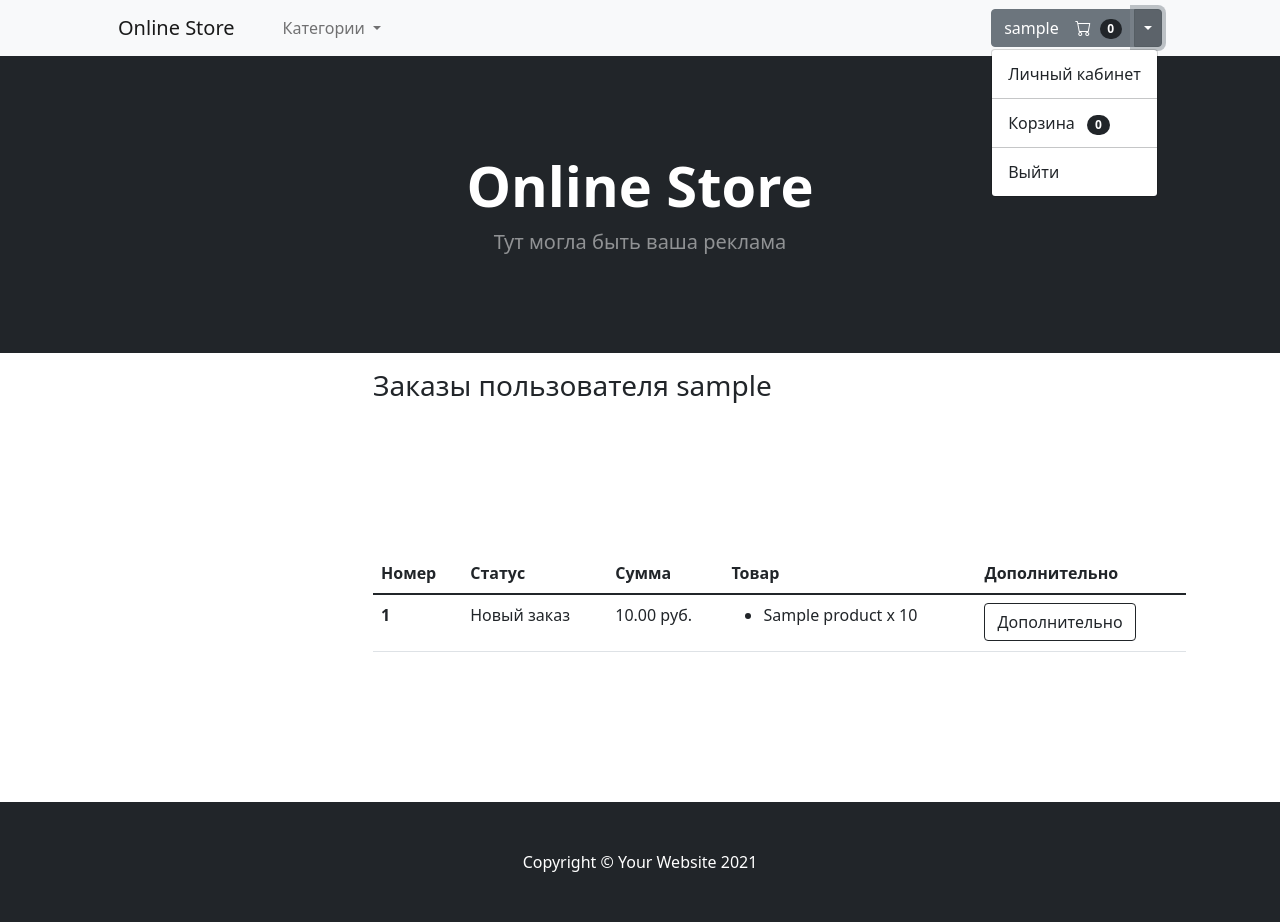
After one commit to EvgeniiMorozov/web_magazine, a Django app: page /profile/ in a window 1280 px wide, after a click on "Toggle Dropdown". The commit adds this page. Run offline with Django 3.2, Linux system fonts and the light colour scheme; a user stored in the database is signed in; tables that the repository leaves empty hold one stand-in row (values such as "Sample post"); grey boxes marked "Sample" are stand-in pictures.

Commit message:
lesson 7 add personal info (orders)

```diff
--- a/shop/forms.py
+++ b/shop/forms.py
@@ -31,7 +31,7 @@ class LoginForm(forms.ModelForm):
         self.fields["password"].label = "Пароль"
 
     def clean(self):
-        # super().clean()
+
         username = self.cleaned_data["username"]
         password = self.cleaned_data["password"]
 
--- a/shop/templates/shop/_inc/_header_navbar.html
+++ b/shop/templates/shop/_inc/_header_navbar.html
@@ -73,11 +73,18 @@
                     </button>
 
                     <ul class="dropdown-menu">
-                        <li><a class="dropdown-item" href="#">Личный кабинет</a></li>
+                        <li><a class="dropdown-item" href="{% url 'profile' %}">Личный кабинет</a></li>
                         <li>
                             <hr class="dropdown-divider">
                         </li>
-                        <li><a class="dropdown-item" href="{% url 'cart' %}">Корзина</a></li>
+                        <li>
+                            <a class="dropdown-item" href="{% url 'cart' %}">
+                                Корзина&nbsp
+                                <span class="badge bg-dark text-white ms-1 rounded-pill">
+                                    {{ cart.products.count }}
+                                </span>
+                            </a>
+                        </li>
                         <li>
                             <hr class="dropdown-divider">
                         </li>
--- /dev/null
+++ b/shop/templates/shop/profile.html
@@ -0,0 +1,128 @@
+{% extends "shop/base.html" %}
+
+{% block title %}
+    Личный кабинет :: {{ block.super }}
+{% endblock %}
+
+{% block content %}
+
+    <h3 class="my-3">Заказы пользователя {{ request.user.username }}</h3>
+
+    {% if not orders.count %}
+
+        <div class="col-md-12" style="margin: 300px 0;">
+            <h3>
+                У вас ещё нет заказов
+                <a href="{% url 'base' %}">Начните делать покупки</a>
+            </h3>
+        </div>
+
+    {% else %}
+
+        <div class="col-md-12" style="margin: 150px 0">
+            <table class="table">
+                <thead>
+                <tr>
+                    <th scope="col">Номер</th>
+                    <th scope="col">Статус</th>
+                    <th scope="col">Сумма</th>
+                    <th scope="col">Товар</th>
+                    <th scope="col">Дополнительно</th>
+                </tr>
+                </thead>
+                <tbody>
+                {% for order in orders %}
+                    <tr>
+                        <th scope="row">{{ order.id }}</th>
+                        <td>{{ order.get_status_display }}</td>
+                        <td>{{ order.cart.final_price }} руб.</td>
+                        <td>
+                            <ul>
+                                {% for item in order.cart.products.all %}
+                                    <li>{{ item.product.title }} x {{ item.qty }}</li>
+                                {% endfor %}
+                            </ul>
+                        </td>
+                        <td>
+                            <button
+                                    class="btn btn-outline-dark"
+                                    data-bs-toggle="modal"
+                                    data-bs-target="#orderDetails_{{ order.id }}"
+                            >
+                                Дополнительно
+                            </button>
+                        </td>
+                    </tr>
+                {% endfor %}
+                </tbody>
+            </table>
+        </div>
+
+    {% endif %}
+
+    <!-- Modal blok -->
+    {% for order in orders %}
+
+        <div class="modal fade" id="orderDetails_{{ order.id }}" tabindex="-1"
+             aria-labelledby="orderDetails_{{ order.id }}"
+             aria-hidden="true">
+            <div class="modal-dialog modal-lg modal-dialog-centered">
+                <div class="modal-content">
+                    <div class="modal-header">
+                        <h5 class="modal-title" id="orderDetails_{{ order.id }}">
+                            Детализация заказа {{ order.id }}
+                        </h5>
+                        <button type="button" class="btn-close" data-bs-dismiss="modal"
+                                aria-label="Close"></button>
+                    </div>
+                    <div class="modal-body">
+                        <h4 class="text-center">Товар</h4>
+                        <table class="table">
+                            <thead>
+                            <tr>
+                                <th scope="col">Наименование</th>
+                                <th scope="col">Изображение</th>
+                                <th scope="col">Цена</th>
+                                <th scope="col">Кол-во</th>
+                                <th scope="col">Общая цена</th>
+                            </tr>
+                            </thead>
+                            <tbody>
+                            {% for item in order.cart.products.all %}
+                                <tr>
+                                    <th scope="row">{{ item.product.title }}</th>
+                                    <td class="w-25">
+                                        <img class="img-fluid" src="{{ item.product.image.url }}"
+                                             alt="{{ item.product.title }}">
+                                    </td>
+                                    <td><strong>{{ item.product.price }}</strong> руб.</td>
+                                    <td>{{ item.qty }}</td>
+                                    <td>{{ item.final_price }}</td>
+                                </tr>
+                            {% endfor %}
+                            <tr>
+                                <td colspan="2"></td>
+                                <td>Итого:&nbsp</td>
+                                <td>{{ order.cart.total_products }}</td>
+                                <td><strong>{{ order.cart.final_price }}</strong> руб.</td>
+                            </tr>
+                            </tbody>
+                        </table>
+                        <hr>
+                        <h4 class="text-center">Дополнительная информация</h4>
+                        <p>Имя: <strong>{{ order.first_name }}</strong></p>
+                        <p>Фамилия: <strong>{{ order.last_name }}</strong></p>
+                        <p>Телефон: <strong>{{ order.customer.phone }}</strong></p>
+                    </div>
+                    <div class="modal-footer">
+                        <button type="button" class="btn btn-secondary" data-bs-dismiss="modal">
+                            Закрыть
+                        </button>
+                    </div>
+                </div>
+            </div>
+        </div>
+
+    {% endfor %}
+
+{% endblock %}
--- a/shop/urls.py
+++ b/shop/urls.py
@@ -13,6 +13,7 @@ from shop.views import (
     MakeOrderView,
     ProductDetailView,
     RegistrationView,
+    ProfileView,
 )
 
 # app_name = "shop"
@@ -30,4 +31,5 @@ urlpatterns = [
     path("login/", LoginView.as_view(), name="login"),
     path("logout/", LogoutView.as_view(next_page="/"), name="logout"),
     path("registration/", RegistrationView.as_view(), name="registration"),
+    path("profile/", ProfileView.as_view(), name="profile"),
 ]
--- a/shop/views.py
+++ b/shop/views.py
@@ -7,7 +7,7 @@ from django.views.generic import DetailView, View
 
 from shop.forms import OrderForm, LoginForm, RegistrationForm
 from shop.mixins import CartMixin
-from shop.models import Category, CartProduct, Customer, Product
+from shop.models import Category, CartProduct, Customer, Product, Order
 from shop.utils import recalculate_cart
 
 
@@ -170,3 +170,12 @@ class RegistrationView(CartMixin, View):
 
         context = {"form": form, "cart": self.cart}
         return render(request, "shop/registration.html", context)
+
+
+class ProfileView(CartMixin, View):
+    def get(self, request, *args, **kwargs):
+        customer = Customer.objects.get(user=request.user)
+        orders = Order.objects.filter(customer=customer).order_by("-created_at")
+        categories = Category.objects.all()
+        context = {"orders": orders, "categories": categories, "cart": self.cart}
+        return render(request, "shop/profile.html", context)
```
